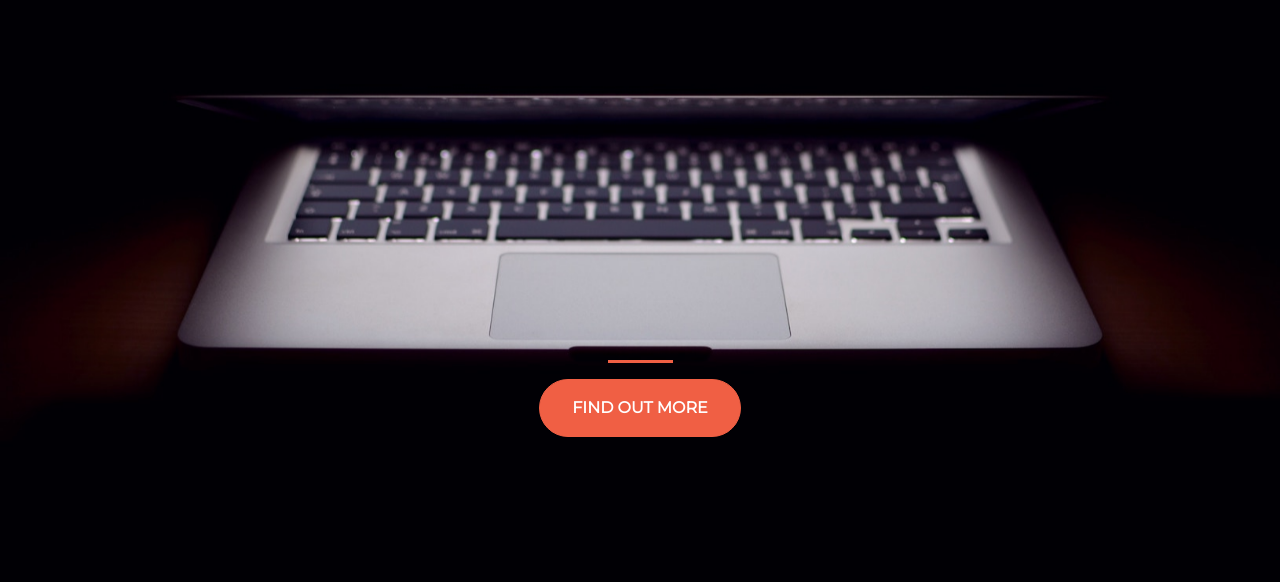
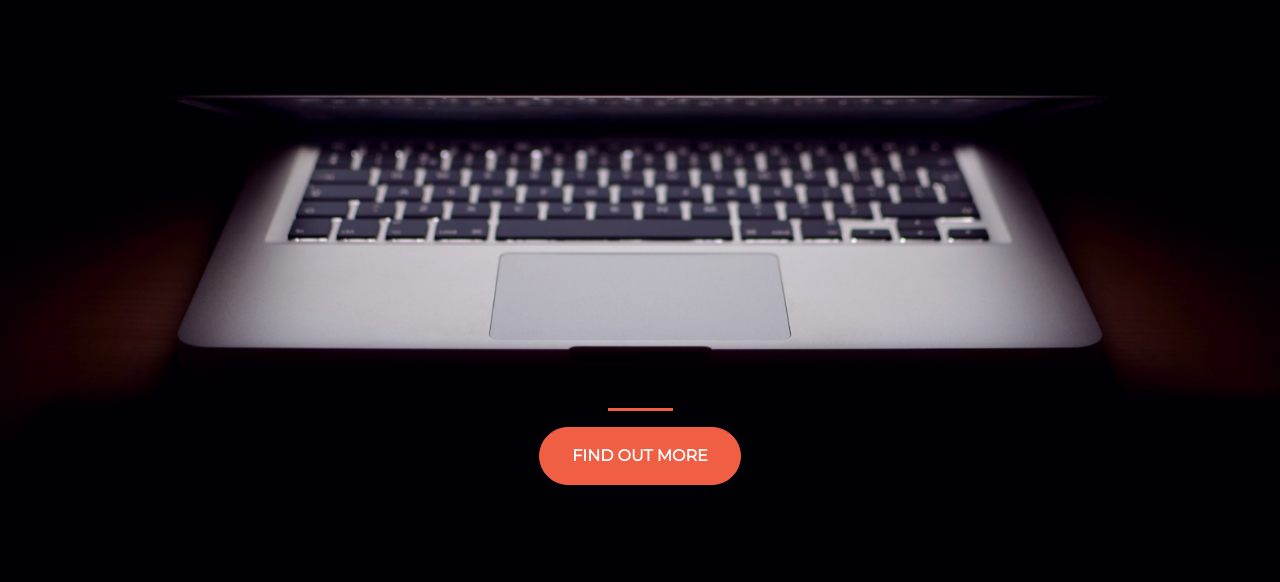
Before and after one commit to Akanksha-ui/Flexbox-Layout, a plain HTML site: page index.html in a window 1280 px wide. Shown: the part 218-800 px from the top of the page. Drawn offline with nearby package versions, Linux system fonts and the light colour scheme.

Commit message:
Update style.css

```diff
--- a/style.css
+++ b/style.css
@@ -22,7 +22,7 @@ hr {
 }
 
 .buffer {
-	height: 22rem;
+	height: 28rem;
 }
 
 .btn {
```
